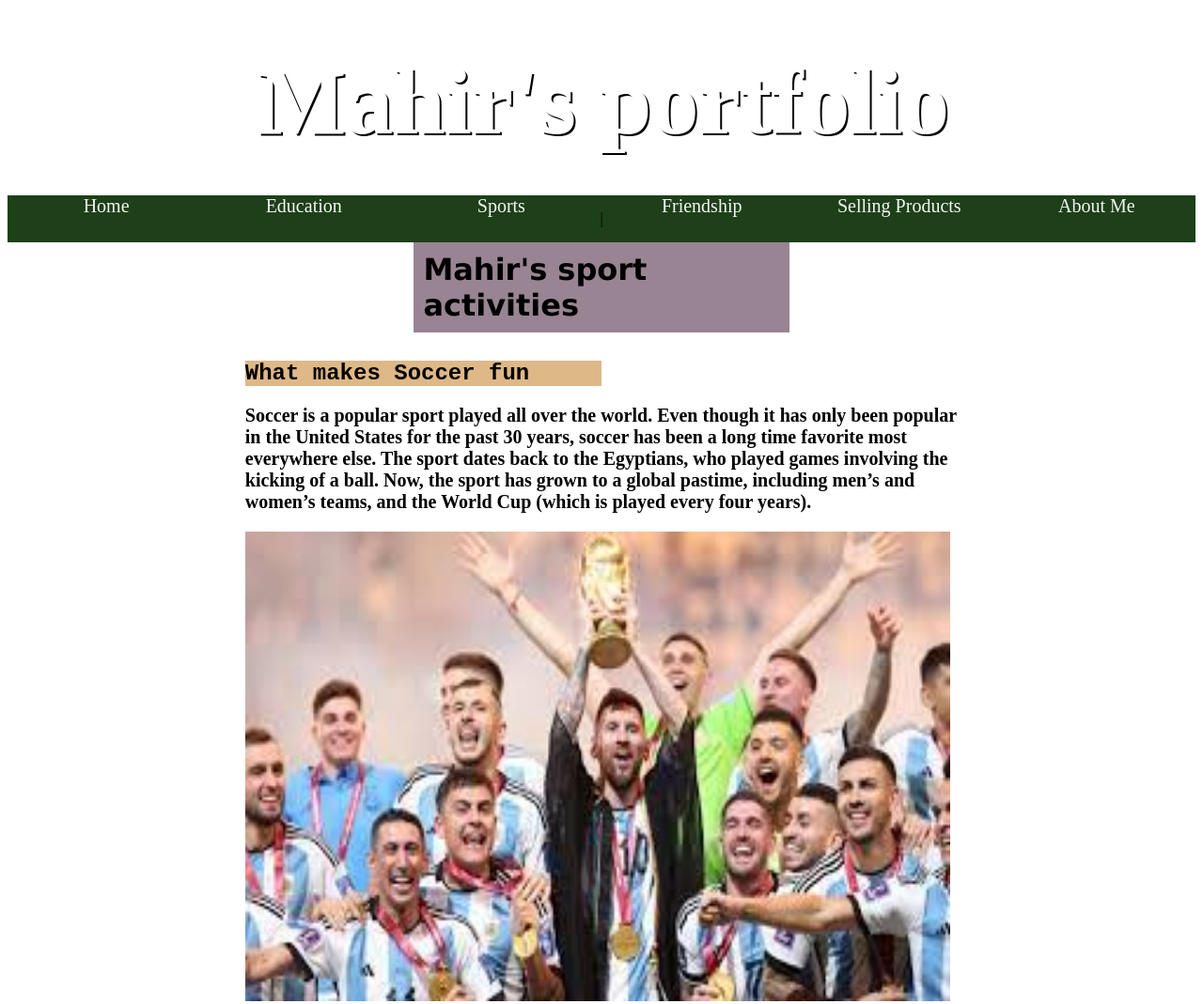
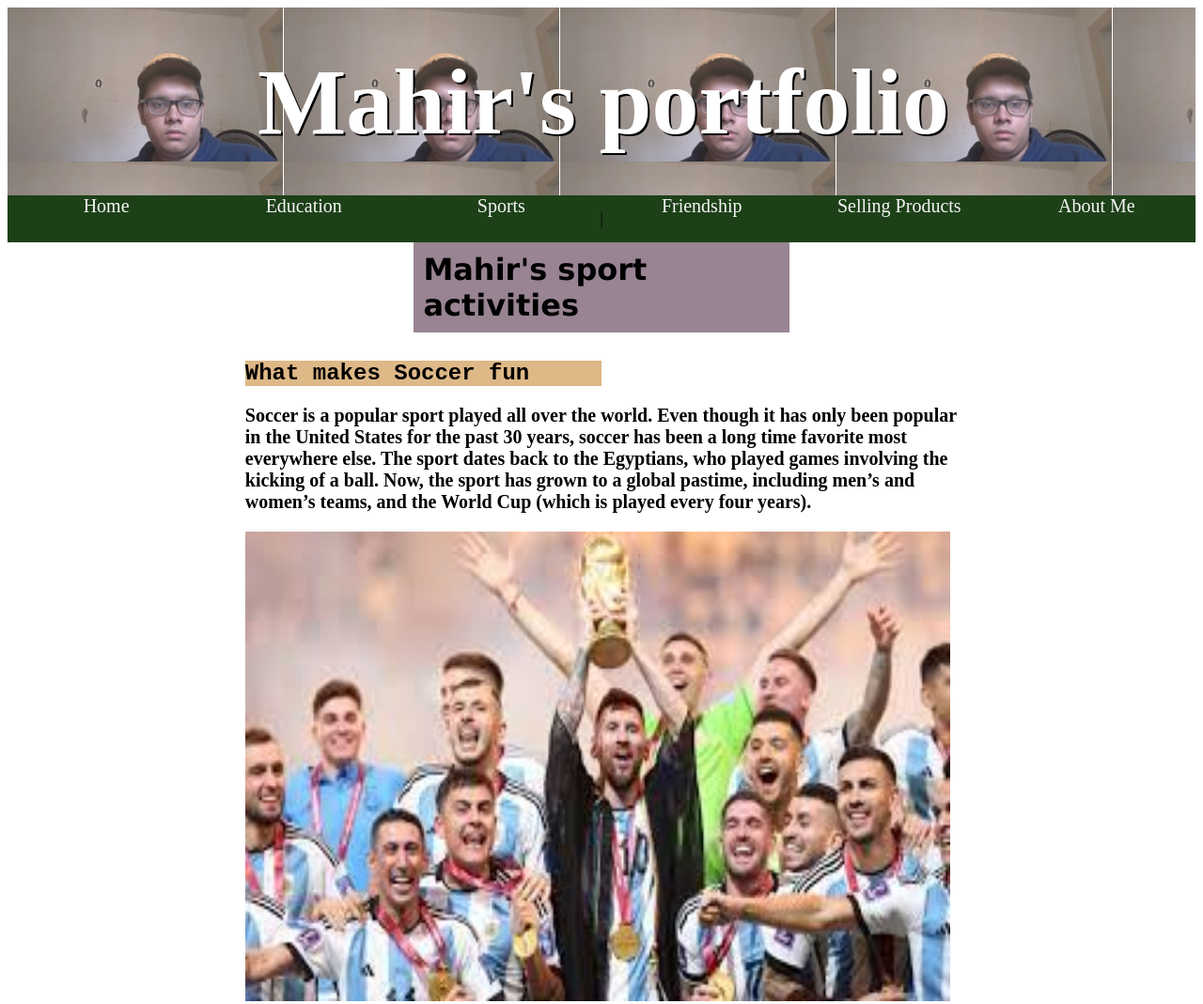
Before and after one commit to mahirandsahir/mahirandsahir.github.io, a plain HTML site: page sports.html in a window 1280 px wide. Shown: the top 1069 px of the page at 94% size. Drawn offline with Linux system fonts and the light colour scheme.

Commit message:
Initial commit

```diff
--- a/styleAboutMe.css
+++ b/styleAboutMe.css
@@ -2,7 +2,7 @@ body{ margin: 0px;
 
 }
 header{ color: white;
-        background-image:url(../assets/mahir.jpg);
+        background-image:url(mahir.jpg);
          height: 200px;
          display: flex;
          align-items: center;
--- a/styleEducation.css
+++ b/styleEducation.css
@@ -1,5 +1,5 @@
 header{ color: white;
-    background-image:url(../assets/mahir.jpg);
+    background-image:url(mahir.jpg);
      height: 200px;
      display: flex;
      align-items: center;
--- a/styleFriendship.css
+++ b/styleFriendship.css
@@ -1,5 +1,5 @@
 header{ color: white;
-    background-image:url(../assets/mahir.jpg);
+    background-image:url(mahir.jpg);
      height: 200px;
      display: flex;
      align-items: center;
--- a/styleProduct.css
+++ b/styleProduct.css
@@ -1,5 +1,5 @@
 header{ color: white;
-    background-image:url(../assets/mahir.jpg);
+    background-image:url(mahir.jpg);
      height: 200px;
      display: flex;
      align-items: center;
--- a/styleSports.css
+++ b/styleSports.css
@@ -1,6 +1,6 @@
 
 header{ color: white;
-    background-image:url(../assets/mahir.jpg);
+    background-image:url(mahir.jpg);
      height: 200px;
      display: flex;
      align-items: center;
```
